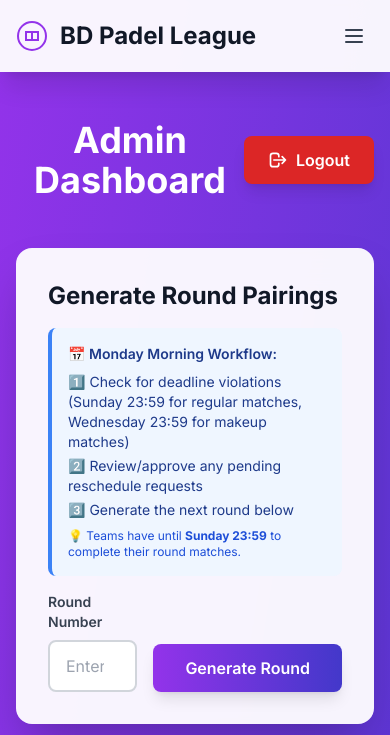
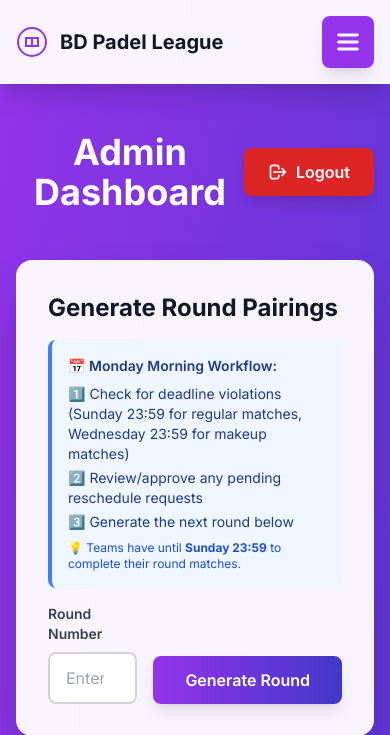
Before and after one commit to saadbd23/padel-league-hub, a Flask app: page /admin in a window 390 px wide. Shown: the top 735 px of the page. Run offline with Flask 3, Linux system fonts and the light colour scheme; the visitor is signed in with stand-in values (Sample User, id 1); some libraries are stand-ins or nearby versions.

Commit message:
Make the mobile menu button visible in the top right corner
Adjusted the placement and styling of the mobile menu button in `templates/base.html` to be in the top right, resolving visibility issues.

Replit-Commit-Author: Agent
Replit-Commit-Session-Id: efdf0e0d-c706-475a-bcfb-5ce15e29bb4e
Replit-Commit-Checkpoint-Type: full_checkpoint
Replit-Commit-Screenshot-Url: https://storage.googleapis.com/screenshot-production-us-central1/fc96e0db-4847-440b-9ed0-acc484f02c3c/efdf0e0d-c706-475a-bcfb-5ce15e29bb4e/4fqm0se

```diff
--- a/templates/base.html
+++ b/templates/base.html
@@ -20,7 +20,7 @@
             <path d="M10 12 L22 12 L22 20 L10 20 Z" stroke="currentColor" stroke-width="2" fill="none"/>
             <line x1="16" y1="12" x2="16" y2="20" stroke="currentColor" stroke-width="2"/>
           </svg>
-          <h1 class="text-2xl font-bold text-gray-900">BD Padel League</h1>
+          <h1 class="text-xl sm:text-2xl font-bold text-gray-900">BD Padel League</h1>
         </div>
 
         <!-- Desktop Navigation -->
@@ -59,13 +59,13 @@
           </a>
         </nav>
 
-        <!-- Mobile Menu Button -->
-        <button id="mobileMenuBtn" class="md:hidden text-gray-700 hover:text-purple-600 focus:outline-none focus:ring-2 focus:ring-purple-600 rounded-lg p-2 transition-colors">
-          <svg id="menuIcon" class="w-6 h-6" fill="none" stroke="currentColor" viewBox="0 0 24 24">
-            <path stroke-linecap="round" stroke-linejoin="round" stroke-width="2" d="M4 6h16M4 12h16M4 18h16"/>
+        <!-- Mobile Menu Button - Top Right -->
+        <button id="mobileMenuBtn" class="block md:hidden bg-purple-600 text-white p-3 rounded-lg shadow-lg hover:bg-purple-700 focus:outline-none focus:ring-2 focus:ring-purple-500 transition-all">
+          <svg id="menuIcon" class="w-7 h-7" fill="none" stroke="currentColor" viewBox="0 0 24 24" stroke-width="2.5">
+            <path stroke-linecap="round" stroke-linejoin="round" d="M4 6h16M4 12h16M4 18h16"/>
           </svg>
-          <svg id="closeIcon" class="w-6 h-6 hidden" fill="none" stroke="currentColor" viewBox="0 0 24 24">
-            <path stroke-linecap="round" stroke-linejoin="round" stroke-width="2" d="M6 18L18 6M6 6l12 12"/>
+          <svg id="closeIcon" class="w-7 h-7 hidden" fill="none" stroke="currentColor" viewBox="0 0 24 24" stroke-width="2.5">
+            <path stroke-linecap="round" stroke-linejoin="round" d="M6 18L18 6M6 6l12 12"/>
           </svg>
         </button>
       </div>
```
Also changed, not shown: attached_assets/IMG_9668_1761238081032.png (added).
